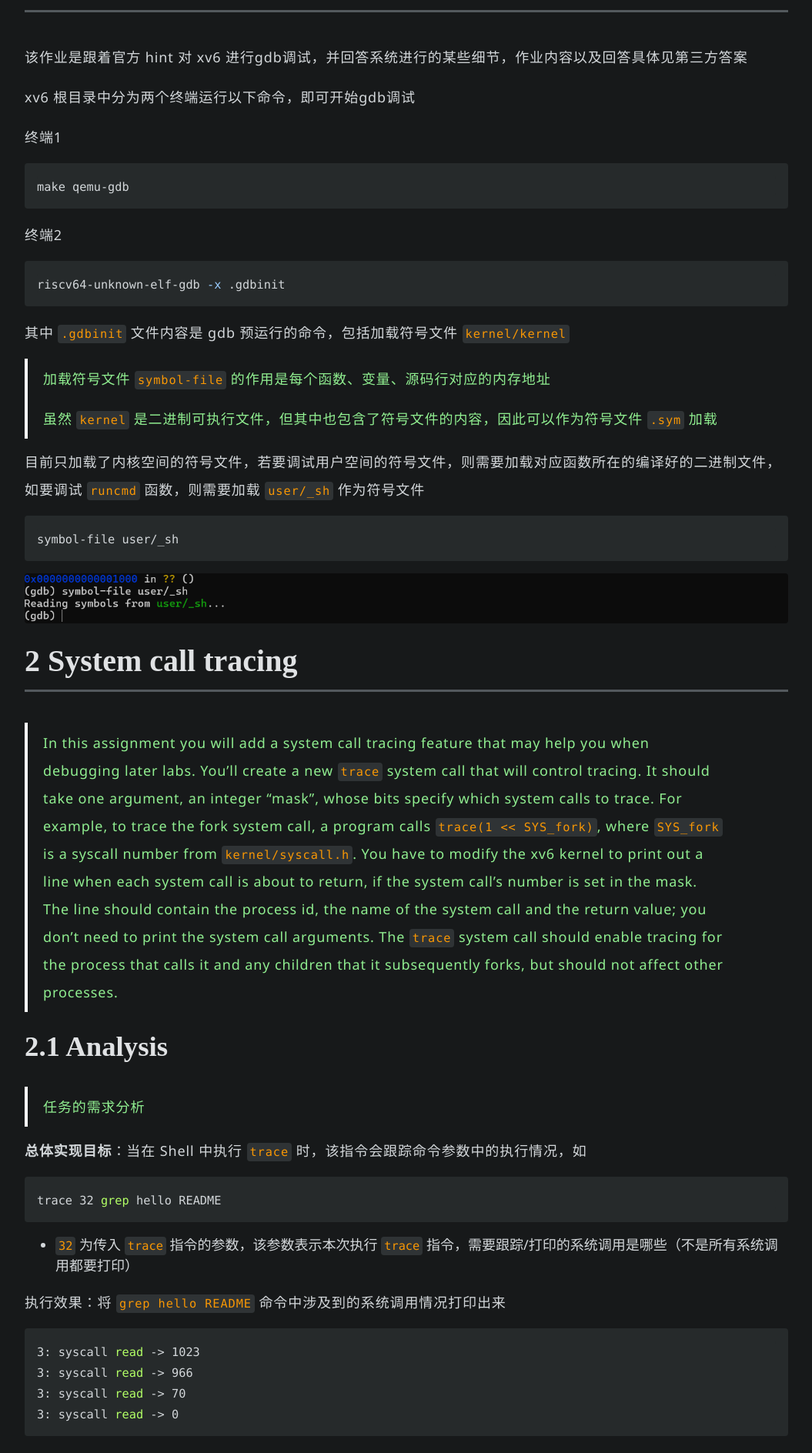
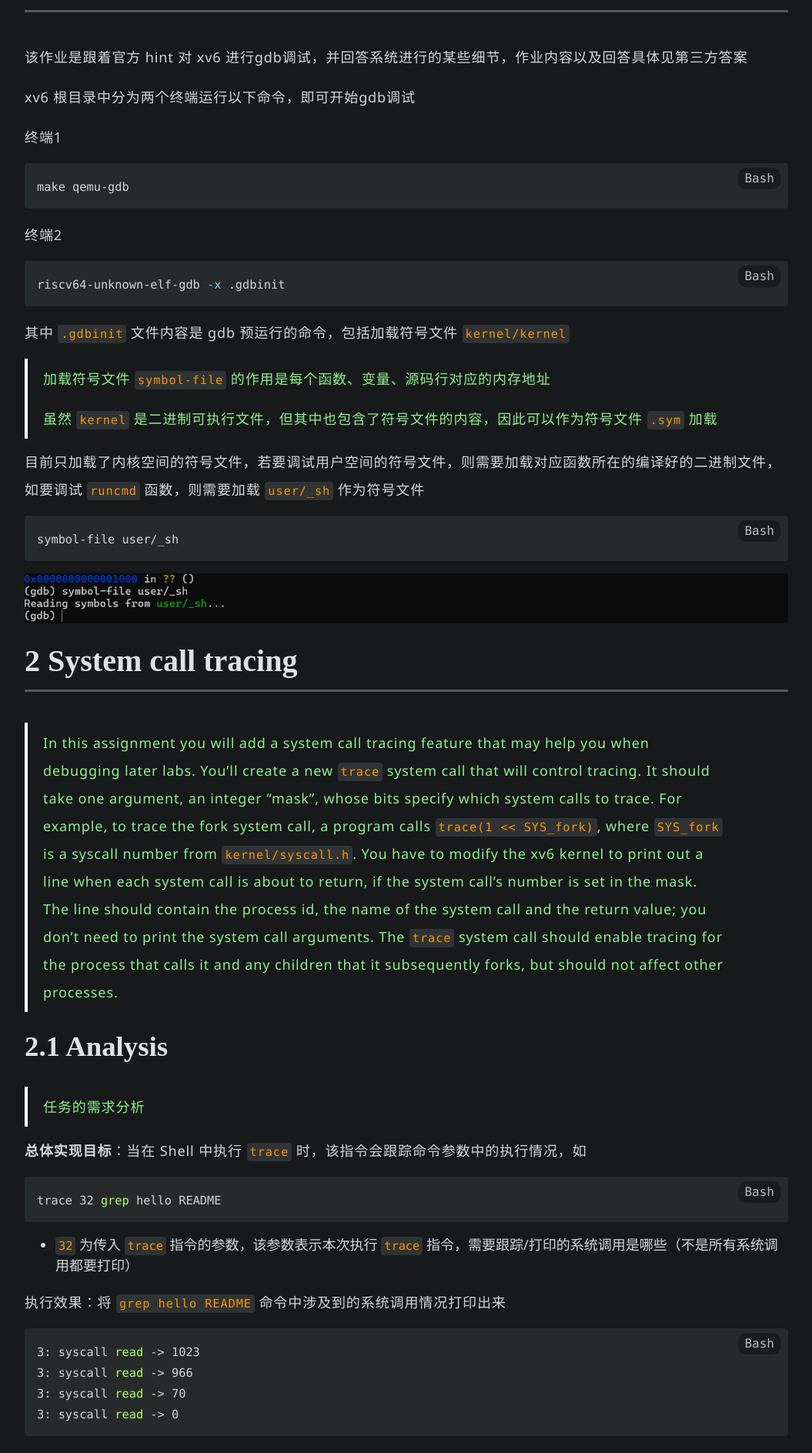
Before and after one commit to M3ngL/M3ngL.github.io, a Jekyll site: the page built from _posts/2025-12-02-xv6-Lab2：System Call.md, in a window 1280 px wide. Shown: the part 558-2446 px from the top of the page at 77% size, without its empty margins (112-1167 px from the left). Built offline with Jekyll 4.4.1, drawn with Linux system fonts in a browser that asks for light colours.

Commit message:
add code block language display & increase divide line width <hr>.

```diff
--- a/_sass/_code.scss
+++ b/_sass/_code.scss
@@ -72,3 +72,51 @@
 .gist .markdown-body {
   padding: 15px !important;
 }
+
+.highlighter-rouge {
+  position: relative;
+}
+
+.highlighter-rouge.language-url::before {
+  content: "URL";
+}
+
+
+.highlighter-rouge.language-bash::before {
+  content: "Bash";
+}
+
+.highlighter-rouge.language-nasm::before {
+  content: "NASM";
+}
+
+.highlighter-rouge.language-assembly::before {
+  content: "ASM";
+}
+
+.highlighter-rouge.language-c::before {
+  content: "C";
+}
+
+.highlighter-rouge.language-cpp::before {
+  content: "C++";
+}
+
+.highlighter-rouge.language-python::before {
+  content: "Python";
+}
+
+.highlighter-rouge::before {
+  position: absolute;
+  top: 6px;
+  right: 10px;
+
+  font-size: 16px;
+  font-family: var(--code-font);
+  color: #bbb;
+  background: rgba(0, 0, 0, 0.35);
+
+  padding: 2px 8px;
+  border-radius: 10px;
+  pointer-events: none;
+}
--- a/_sass/_type.scss
+++ b/_sass/_type.scss
@@ -62,7 +62,7 @@
   position: relative;
   margin: var(--spacer-2) 0;
   border: 0;
-  border-top: 1px solid var(--border-color);
+  border-top: 3px solid var(--border-color);
 }
 
 abbr {
```
